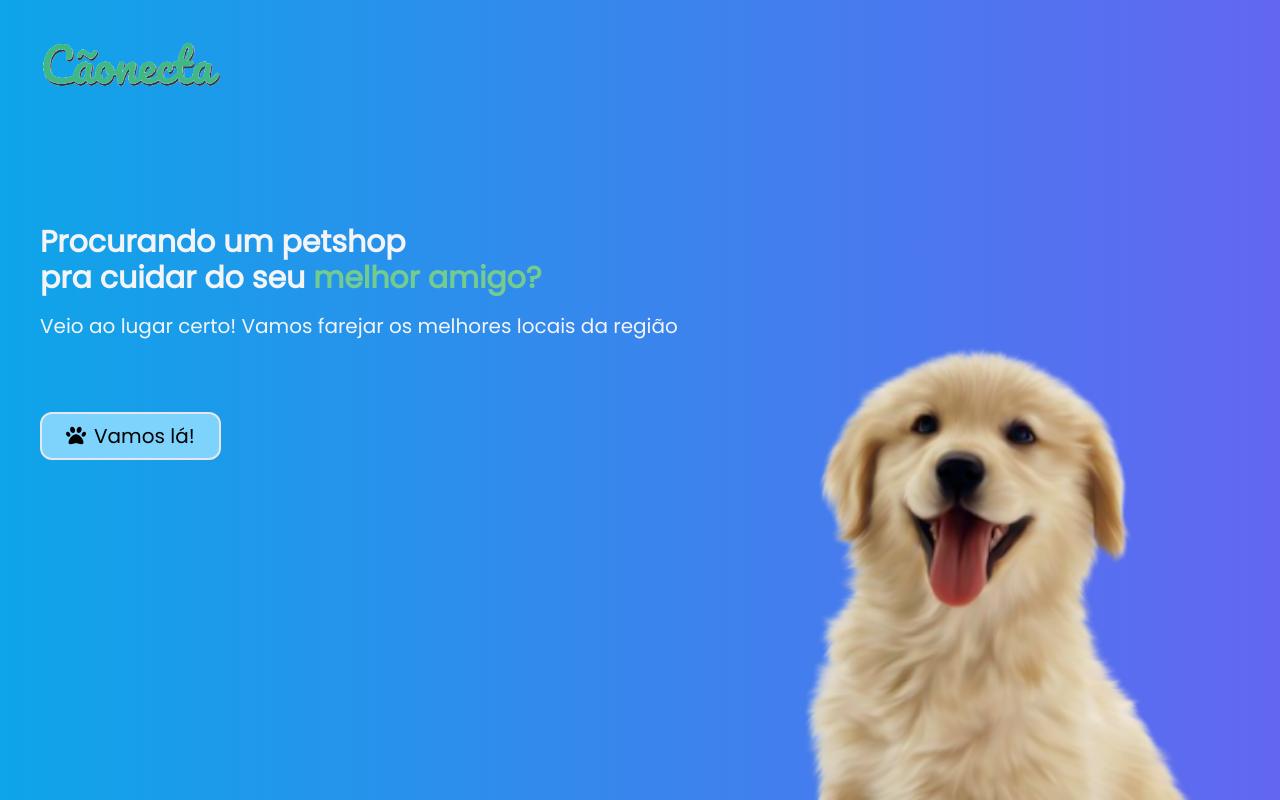
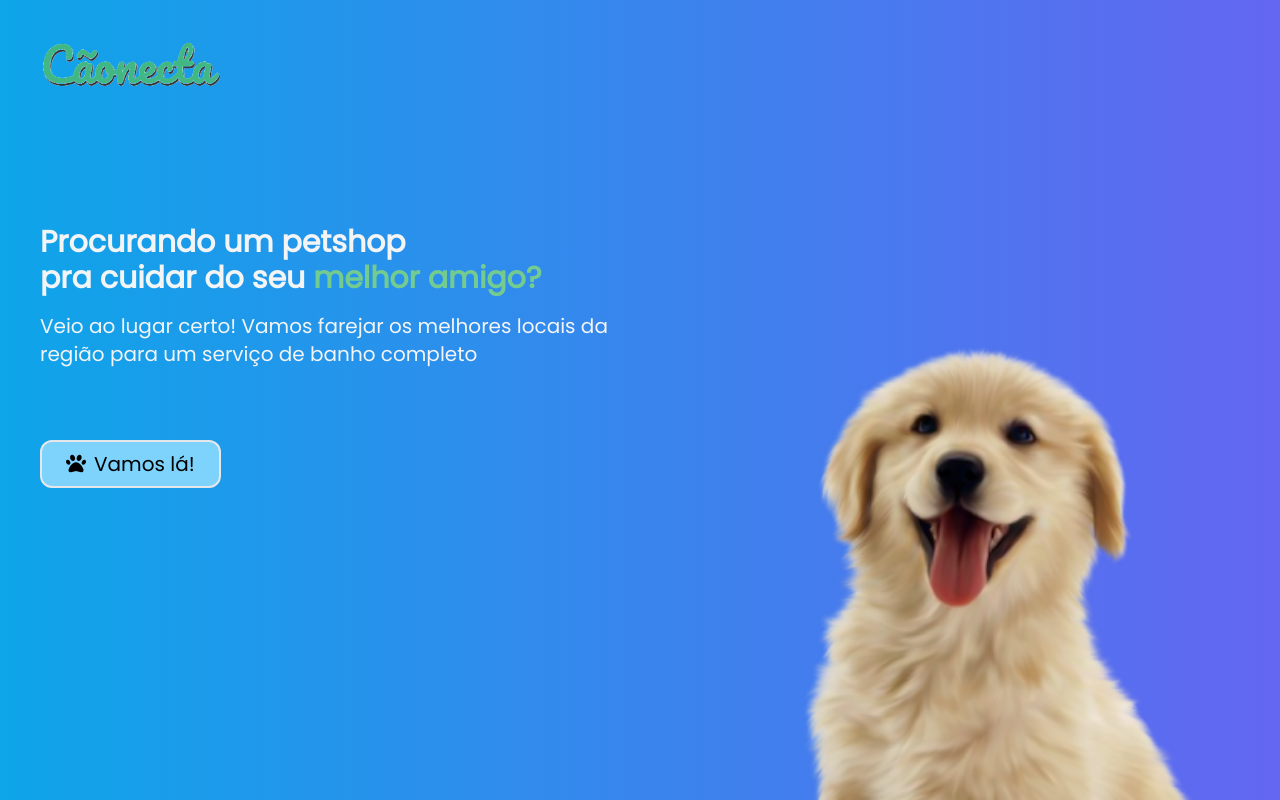
Before and after one commit to Ieafyy/Caonecta, a Flask app: page / in a window 1280 px wide. Run offline with Flask 3, Linux system fonts and the light colour scheme; some libraries are stand-ins or nearby versions.

Commit message:
correções

```diff
--- a/templates/index.html
+++ b/templates/index.html
@@ -25,9 +25,9 @@
             <div class="mt-56">
                 <img src="{{url_for('static', filename='logo1.png')}}" alt="" class="w-56 absolute top-5 left-5">
                 <h2 class="text-2xl lg:text-3xl portrait:text-5xl text-gray-100 mb-10 lg:mb-4 font-bold">Procurando um petshop <br> pra cuidar do seu <span style="color: #74cb90;">melhor amigo?</span></h2>
-                <p class="text-xl lg:text-md portrait:text-3xl text-gray-100 mb-8 font-light">Veio ao lugar certo! Vamos farejar os melhores locais da região</p>
+                <p class="text-xl lg:text-md portrait:text-3xl text-gray-100 mb-8 font-light max-w-xl">Veio ao lugar certo! Vamos farejar os melhores locais da região para um serviço de banho completo</p>
                 </p>
-                <button id="ini" class="border-2 text-xl lg:text-md portrait:text-5xl px-6 py-2 bg-sky-300 hover:bg-sky-400 duration-200 rounded-xl mt-10"><i class="fa-solid fa-paw mr-2"></i>Vamos lá!</button>
+                <button id="ini" class="border-2 text-xl lg:text-md portrait:text-5xl portrait:px-10 portrait:py-6 px-6 py-2 bg-sky-300 hover:bg-sky-400 duration-200 rounded-xl mt-10"><i class="fa-solid fa-paw mr-2"></i>Vamos lá!</button>
             </div>
             <img src="{{url_for('static', filename='dog1.png')}}" alt="" class="w-screen lg:w-5/12 portrait:w-screen landscape:w-5/12 ml-auto mt-auto">
         </div>
@@ -36,7 +36,7 @@
     <div id="inputs" style="display: none;" class="flex flex-col lg:flex-row gap-10 px-10 pt-10">
         <div class="flex flex-wrap h-screen">
             <div>
-                <h2 class="text-2xl lg:text-2xl portrait:text-5xl text-gray-100 mb-12 font-bold">Primeiro, coloque o dia que quer reservar:</h2>
+                <h2 class="text-2xl lg:text-2xl portrait:text-5xl text-gray-100 mb-12 font-bold">Primeiro, coloque o dia que quer reservar o banho:</h2>
                 <label for="data" class="text-2xl lg:text-xl portrait:text-5xl mr-2 text-gray-100 mb-4"><i class="fa-regular fa-calendar mr-2"></i>Data:</label>
                 <input type="date" name="data" id="data" class="text-2xl lg:text-xl portrait:text-5xl text-gray-700 border-2 rounded-xl">
                 <div id="seg-part" style="display: none;" class="mt-4">
@@ -47,7 +47,7 @@
                     <label for="cpequenos" class="text-2xl lg:text-xl portrait:text-5xl text-gray-100 mb-10"><i class="fa-solid fa-dog mr-2"></i>Cachorros Pequenos:</label>
                     <input type="number" name="cpequenos" id="cpequenos" class="text-2xl lg:ml-2 px-4 lg:text-xl portrait:text-5xl mb-4 text-gray-700 border-2 rounded-xl mt-10 w-6/12">
                     <br>
-                    <button id="btn" class="text-xl lg:text-md portrait:text-5xl border-2 px-6 py-2 bg-gray-400 duration-200 rounded-xl mt-16"><i class="fa-solid fa-paw mr-2"></i>Encontrar!</button>
+                    <button id="btn" class="text-xl lg:text-md portrait:text-5xl border-2 px-6 py-2 portrait:px-10 portrait:py-6 bg-gray-400 duration-200 rounded-xl mt-16"><i class="fa-solid fa-paw mr-2"></i>Encontrar!</button>
                 </div>
             </div>
             <img src="{{url_for('static', filename='dog4.webp')}}" alt="" class="w-screen lg:w-5/12 portrait:w-screen landscape:w-5/12 ml-auto mt-auto">
@@ -63,6 +63,7 @@
                 <div class="flex flex-row gap-1 mb-5 text-center lg:text-left"><p class="text-3xl lg:text-xl">Valor: <p id="petshop-valor" class="text-3xl lg:text-xl"></p></p></div>
                 <div class="flex flex-row gap-1 mb-5 text-center lg:text-left"><p class="text-3xl lg:text-xl">Distância: <p id="petshop-dist" class="text-3xl lg:text-xl"></p></p></div>
                 <div class="flex flex-row gap-1 mb-5 text-center lg:text-left"><p class="text-3xl lg:text-xl">Data: <p id="petshop-dia" class="text-3xl lg:text-xl"></p></p></div>
+                <p class="text-3xl lg:text-xl">(Preços para o serviço de banho)</p>
                 <div class="flex flex row gap-10">
                     <button id="na" class="w-6/12 border-2 text-3xl lg:text-xl px-6 py-2 bg-sky-300 hover:bg-sky-400 duration-200 rounded-xl mt-10"><i class="fa-solid fa-phone mr-2"></i>Entre em contato!</button>
                     <button id="ret" class="w-6/12 border-2 text-3xl lg:text-xl px-6 py-2 bg-sky-300 hover:bg-sky-400 duration-200 rounded-xl mt-10"><i class="fa-solid fa-paw mr-2"></i>Nova pesquisa</button>
```
